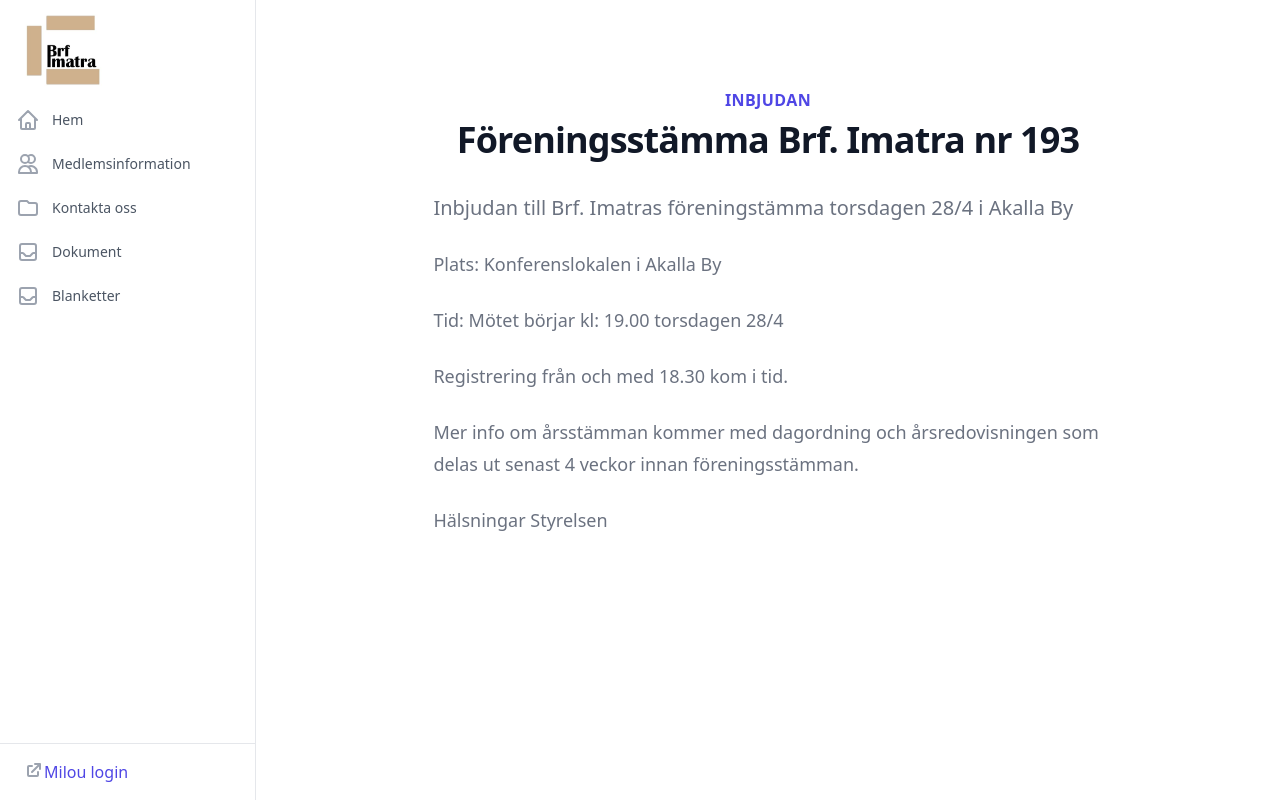
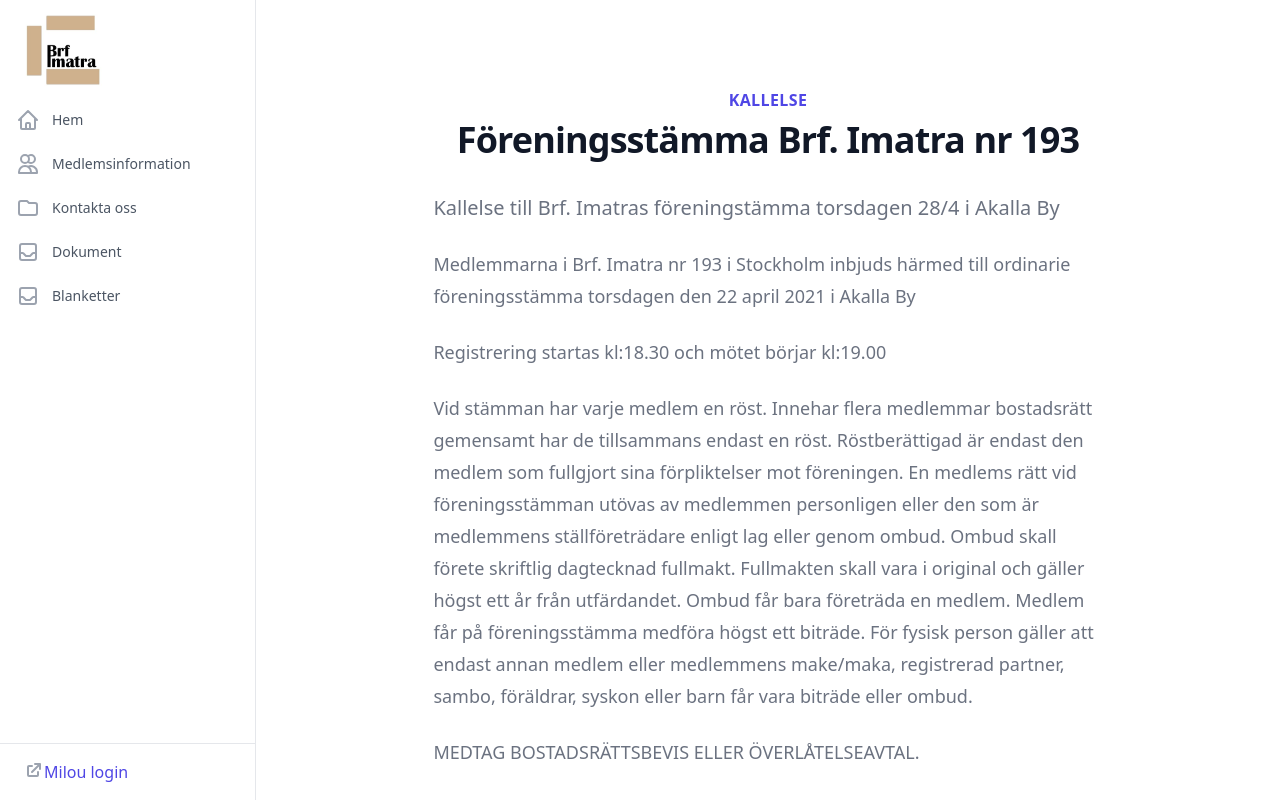
Before and after one commit to brf-imatra/hemsida, a Next.js app: page /foreningsstamma in a window 1280 px wide. Built offline with nearby package versions, Linux system fonts and the light colour scheme; a web font is replaced by a local one.

Commit message:
Kallelse föreningstämman 2022 (#35)
* Lägger till "pull request" mall

* Kallelse och dagordning för 2022

```diff
--- a/src/pages/foreningsstamma.tsx
+++ b/src/pages/foreningsstamma.tsx
@@ -1,7 +1,7 @@
 import React from 'react';
 import { Body, Centered } from '../components';
 
-const kallelse_inbjudan = `
+const inbjudan = `
 Plats: Konferenslokalen i Akalla By
 
 Tid: Mötet börjar kl: 19.00 torsdagen 28/4
@@ -33,11 +33,8 @@
 
 Styrelsen för Brf. Imatra.
 
-__OBS! Det traditionella samkväm som vi brukar ha efter årstämman måste tyvärr ställas in i år för att minska smittrisken på grund av Covid-19.__
 
-__Handsprit och munskydd kommer att finnas att tillgå på stämman.__
-
-## Dagordning för föreningsstämman 22/4:
+## Dagordning för föreningsstämman 28/4:
 1. Stämmans öppnande
 2. Val av ordförande vid stämman
 3. Anmälan av stämmoordförandes val av protokollförare
@@ -57,7 +54,7 @@
 17. Fråga om arvoden för valberedning
 18. Val av representation i HSB
 19. Anmälda ärenden – motioner
-20. Det behövs flera volontärer till återvinningsstugan (stående punkt). Intresserade var snäll och kontakta Liliane Bennis.
+20. Övriga inkomna frågor
 21. Avslutning
     `;
 
@@ -65,10 +62,10 @@
   return (
     <Body>
       <Centered
-        introducing="Inbjudan"
+        introducing="Kallelse"
         title="Föreningsstämma Brf. Imatra nr 193"
-        content={kallelse_inbjudan}
-        summary="Inbjudan till Brf. Imatras föreningstämma torsdagen 28/4 i Akalla By"
+        content={kallelse_distribuerad}
+        summary="Kallelse till Brf. Imatras föreningstämma torsdagen 28/4 i Akalla By"
       />
     </Body>
   );
--- a/src/pages/index.tsx
+++ b/src/pages/index.tsx
@@ -41,7 +41,7 @@
       </div>
       </Well> */}
         <div className="flex flex-row w-full flex-wrap justify-start">
-          <InbjudanFöreningsstämma />
+          {/*<InbjudanFöreningsstämma />*/}
             <Årsstämma />
           {/*<FläktByte />*/}
           <ImatraNytt />
@@ -195,9 +195,9 @@
       <Card
         imageUrl="/undraw/undraw_Content_creator_re_pt5b.svg"
         imageAlt="Föreningsårsstämma för brf Imatra"
-        published="2021-03-19"
+        published="2021-04-03"
         title="Föreningsstämma 2022"
-        summary="Inbjudan till Brf. Imatras föreningsårsstämma torsdagen 28/4 i Akalla By"
+        summary="Kallelse till Brf. Imatras föreningsårsstämma torsdagen 28/4 i Akalla By"
         hrefLink="/foreningsstamma"
       />
     </div>
```
